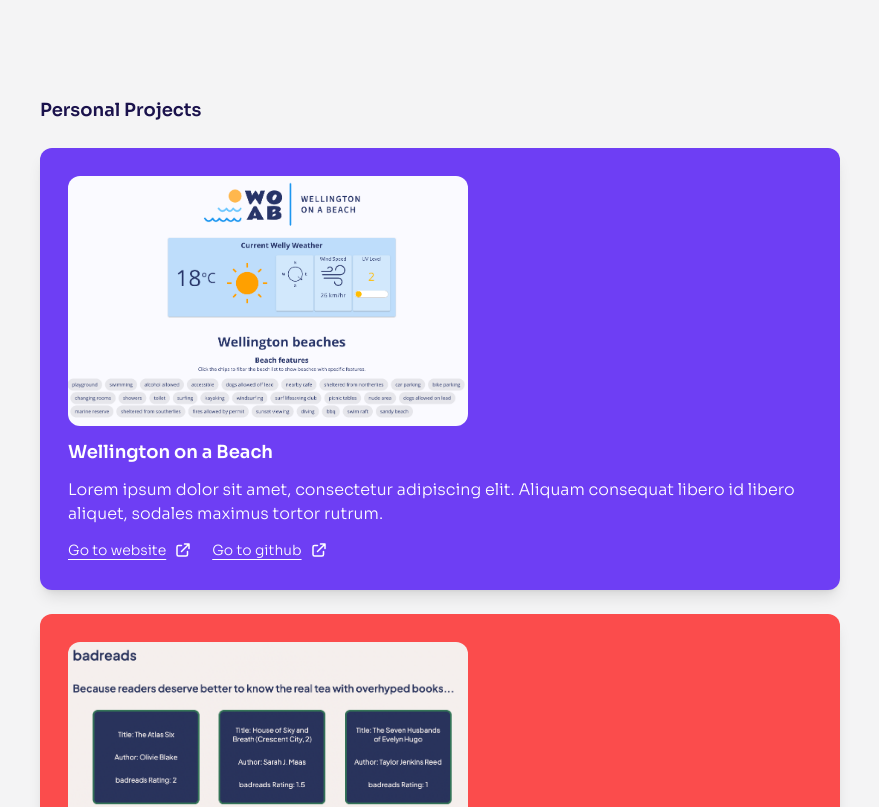
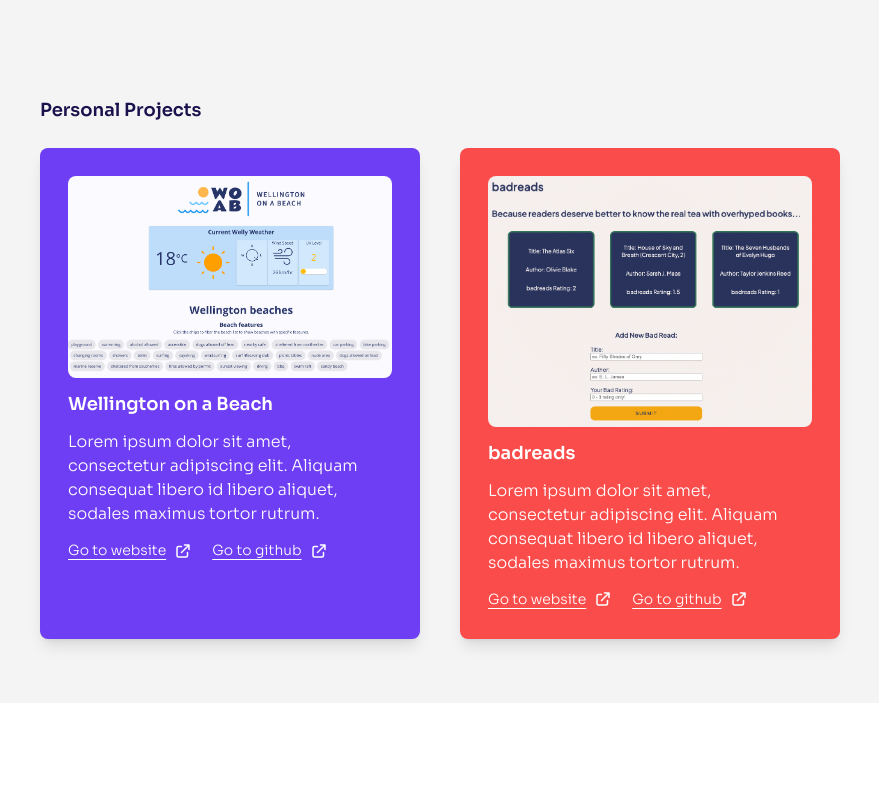
Before and after one commit to emelyn-barrientos/emelyn-barrientos-portfolio, a Next.js app: page / in a window 1280 px wide. Shown: the part 560-1367 px from the top of the page, without its empty margins (200-1079 px from the left). After the commit the page ends 1263 px from the top, so only its background shows below. Built offline with nearby package versions, Linux system fonts and the light colour scheme.

Commit message:
Adjust card size settings clear

```diff
--- a/pages/index.js
+++ b/pages/index.js
@@ -84,9 +84,10 @@ export default function Home() {
           <h3 className="text-lg font-semibold">Personal Projects</h3>
 
           {/* PROJECT CARDS */}
-          <div className=" bg-accent-violet lex-1 shadow-lg p-7 rounded-xl my-6">
+          <div className="lg:flex gap-10">
+            <div className=" bg-accent-violet lex-1 shadow-lg p-7 rounded-lg my-6 sm:max-w-sm md:max-w-sm lg:max-w-sm xl:max-w-sm 2xl:max-w-sm ">
               <Image
-              className="mb-3 rounded-xl"
+                className="mb-3 rounded-lg"
                 src={woab}
                 width={400}
                 height={215}
@@ -97,7 +98,8 @@ export default function Home() {
               </h4>
               <p className="text-contrast-white font-light mb-3">
                 Lorem ipsum dolor sit amet, consectetur adipiscing elit. Aliquam
-              consequat libero id libero aliquet, sodales maximus tortor rutrum.
+                consequat libero id libero aliquet, sodales maximus tortor
+                rutrum.
               </p>
               <a className="text-contrast-white text-sm font-light underline underline-offset-4 mr-2">
                 Go to website
@@ -109,9 +111,9 @@ export default function Home() {
               <HiOutlineExternalLink className="text-contrast-white text-lg inline-block mr-5" />
             </div>
 
-          <div className=" bg-accent-red lex-1 shadow-lg p-7 rounded-xl my-6">
+            <div className=" bg-accent-red lex-1 shadow-lg p-7 rounded-lg my-6 sm:max-w-sm md:max-w-sm lg:max-w-sm xl:max-w-sm 2xl:max-w-sm">
               <Image
-              className="mb-3 rounded-xl"
+                className="mb-3 rounded-lg"
                 src={badreads}
                 width={400}
                 height={215}
@@ -122,7 +124,8 @@ export default function Home() {
               </h4>
               <p className="text-contrast-white font-light mb-3">
                 Lorem ipsum dolor sit amet, consectetur adipiscing elit. Aliquam
-              consequat libero id libero aliquet, sodales maximus tortor rutrum.
+                consequat libero id libero aliquet, sodales maximus tortor
+                rutrum.
               </p>
               <a className="text-contrast-white text-sm font-light underline underline-offset-4 mr-2">
                 Go to website
@@ -133,6 +136,7 @@ export default function Home() {
               </a>
               <HiOutlineExternalLink className="text-contrast-white text-lg inline-block mr-5" />
             </div>
+          </div>
         </section>
       </main>
     </div>
```
Lines whose indentation alone changed are shown as unchanged.
